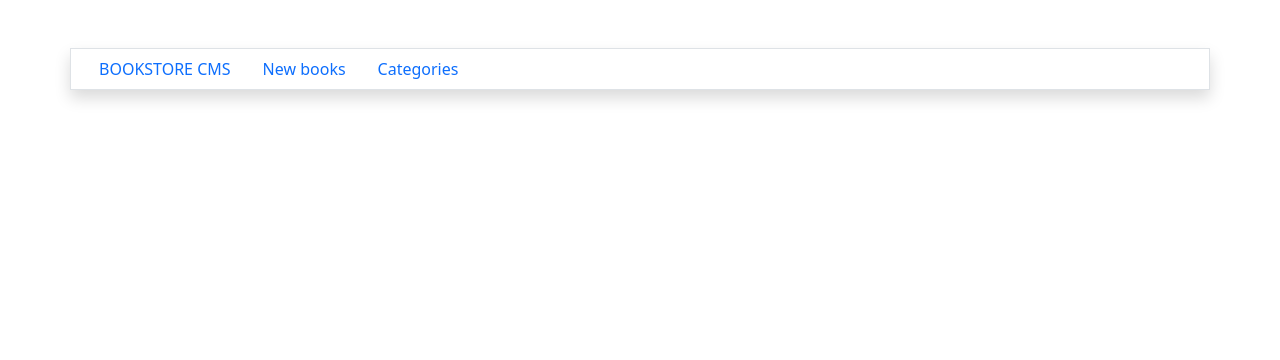
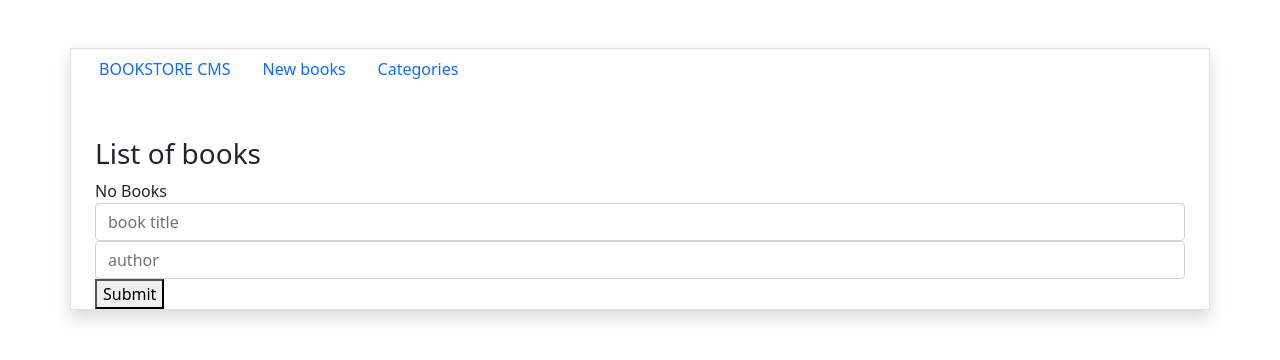
Before and after one commit to prolajumokeoni/bookstore, a React (Create React App) app: page / in a window 1280 px wide. Shown: the top 360 px of the page. Built offline with nearby package versions, Linux system fonts and the light colour scheme.

Commit message:
Change routes

```diff
--- a/src/App.js
+++ b/src/App.js
@@ -5,7 +5,6 @@ import {
 } from 'react-router-dom';
 import Books from './components/Books';
 import Categories from './components/Categories';
-import Booklists from './components/Booklists';
 import 'bootstrap/dist/css/bootstrap.min.css';
 import Navbar from './components/Navbar';
 
@@ -15,9 +14,7 @@ function App() {
       <div className="container border shadow mt-5">
         <Navbar />
         <Switch>
-          <Route path="/booklists">
-            <Booklists />
-          </Route>
+          <Route path="/" component={Books} />
           <Route path="/books">
             <Books />
           </Route>
--- a/src/components/Books.js
+++ b/src/components/Books.js
@@ -1,8 +1,10 @@
 import React from 'react';
 import Addbooks from './Addbooks';
+import Booklists from './Booklists';
 
 const Books = () => (
   <div className="pt-5 container">
+    <Booklists />
     <Addbooks />
   </div>
 );
--- a/src/components/Navbar.js
+++ b/src/components/Navbar.js
@@ -4,7 +4,7 @@ import { NavLink } from 'react-router-dom';
 const Navbar = () => (
   <ul className="nav">
     <li className="nav-item">
-      <NavLink className="nav-link" to="/Booklists" exact>BOOKSTORE CMS</NavLink>
+      <a href="/" className="nav-link">BOOKSTORE CMS</a>
     </li>
     <li className="nav-item">
       <NavLink className="nav-link" to="/books" exact>New books</NavLink>
```
